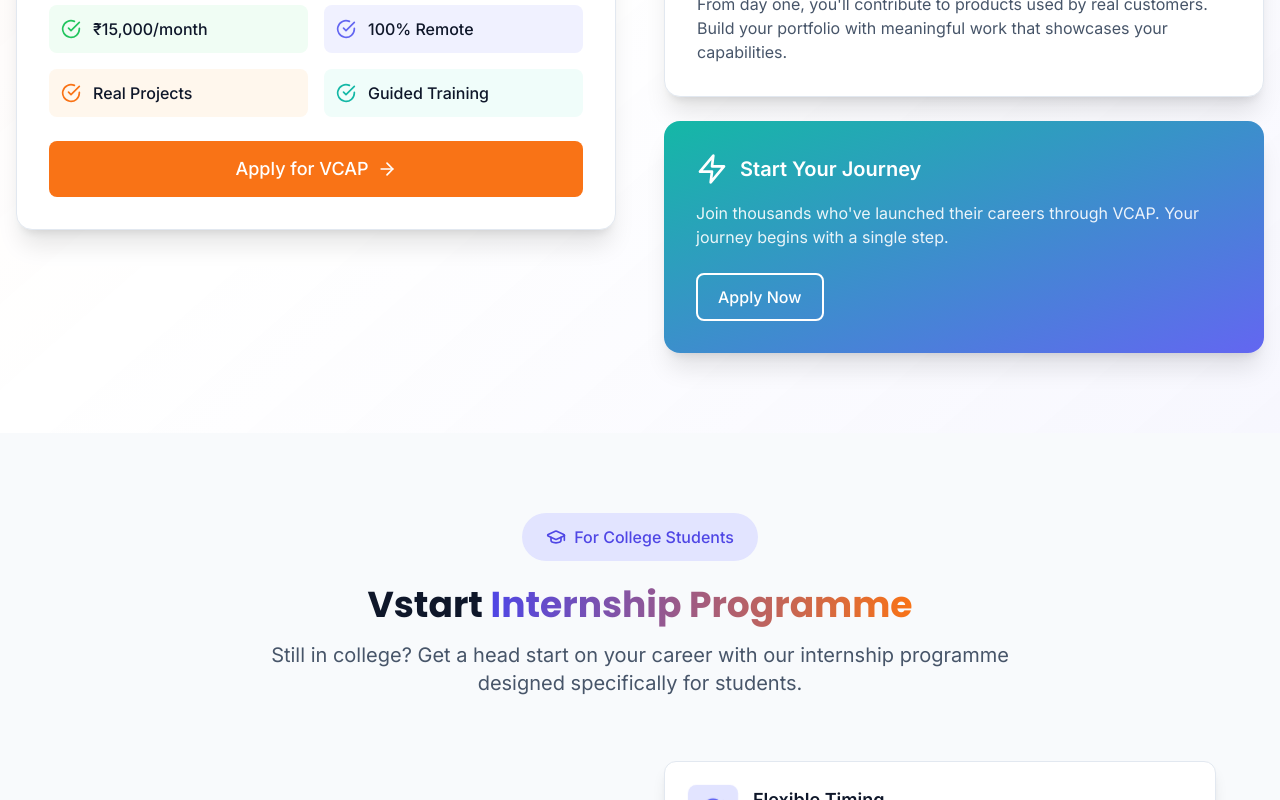
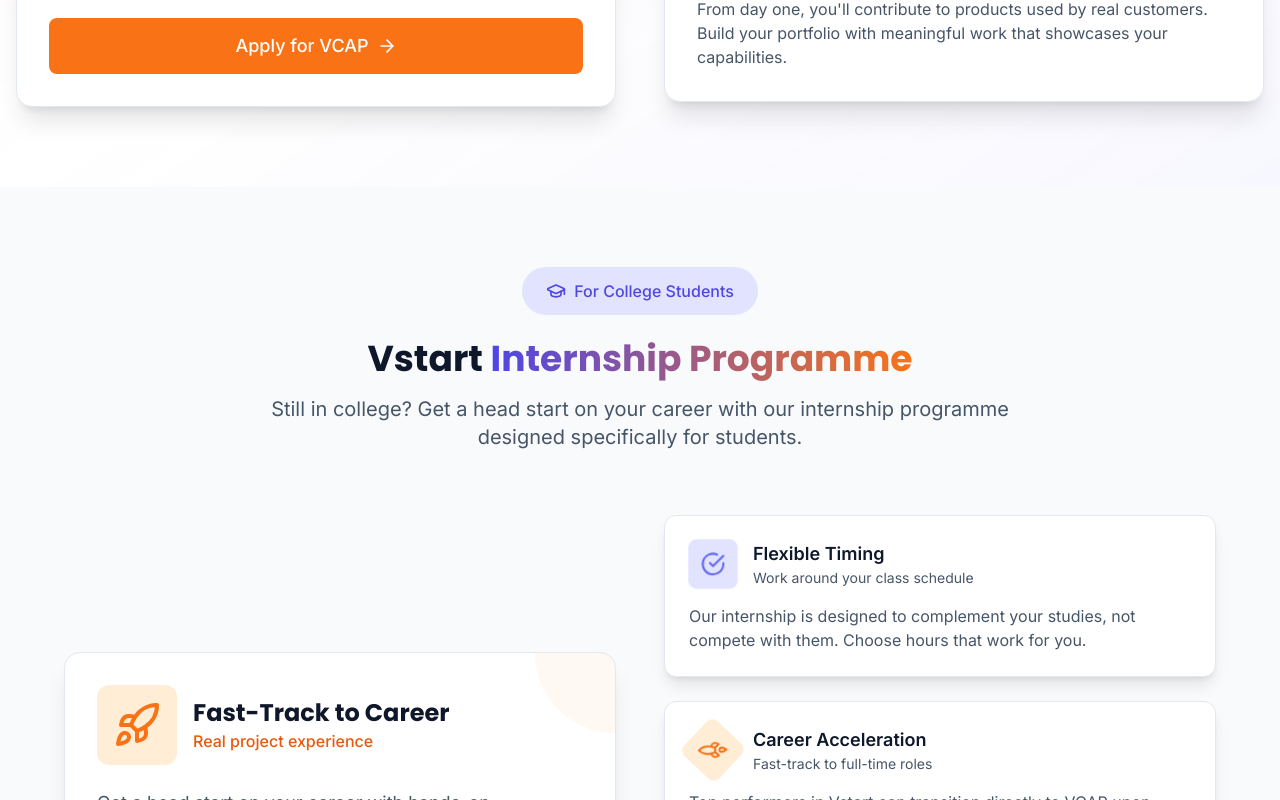
Before and after one commit to contactvibai/vibai, a React (Vite) app: page / in a window 1280 px wide. Shown: the part 1700-2500 px from the top of the page. Built offline with nearby package versions, Linux system fonts and the light colour scheme.

Commit message:
Remove Start Your Journey section

```diff
--- a/src/pages/Home.tsx
+++ b/src/pages/Home.tsx
@@ -447,26 +447,6 @@ const Home: React.FC = () => {
                     </motion.div>
                   </div>
                 </AnimatedSection>
-
-                <AnimatedSection delay={0.6} direction="right">
-                  <div className="relative">
-                    <motion.div
-                      className="bg-gradient-to-br from-secondary-500 to-primary-500 rounded-2xl p-8 text-white shadow-xl"
-                      whileHover={{ scale: 1.02 }}
-                    >
-                      <div className="flex items-center mb-4">
-                        <Zap className="h-8 w-8 mr-3" />
-                        <h4 className="text-xl font-semibold">Start Your Journey</h4>
-                      </div>
-                      <p className="mb-6 opacity-90">
-                        Join thousands who've launched their careers through VCAP. Your journey begins with a single step.
-                      </p>
-                      <Button href="/contact" variant="outline" className="border-white text-white hover:bg-white hover:text-primary-500">
-                        Apply Now
-                      </Button>
-                    </motion.div>
-                  </div>
-                </AnimatedSection>
               </div>
             </div>
           </div>
```
